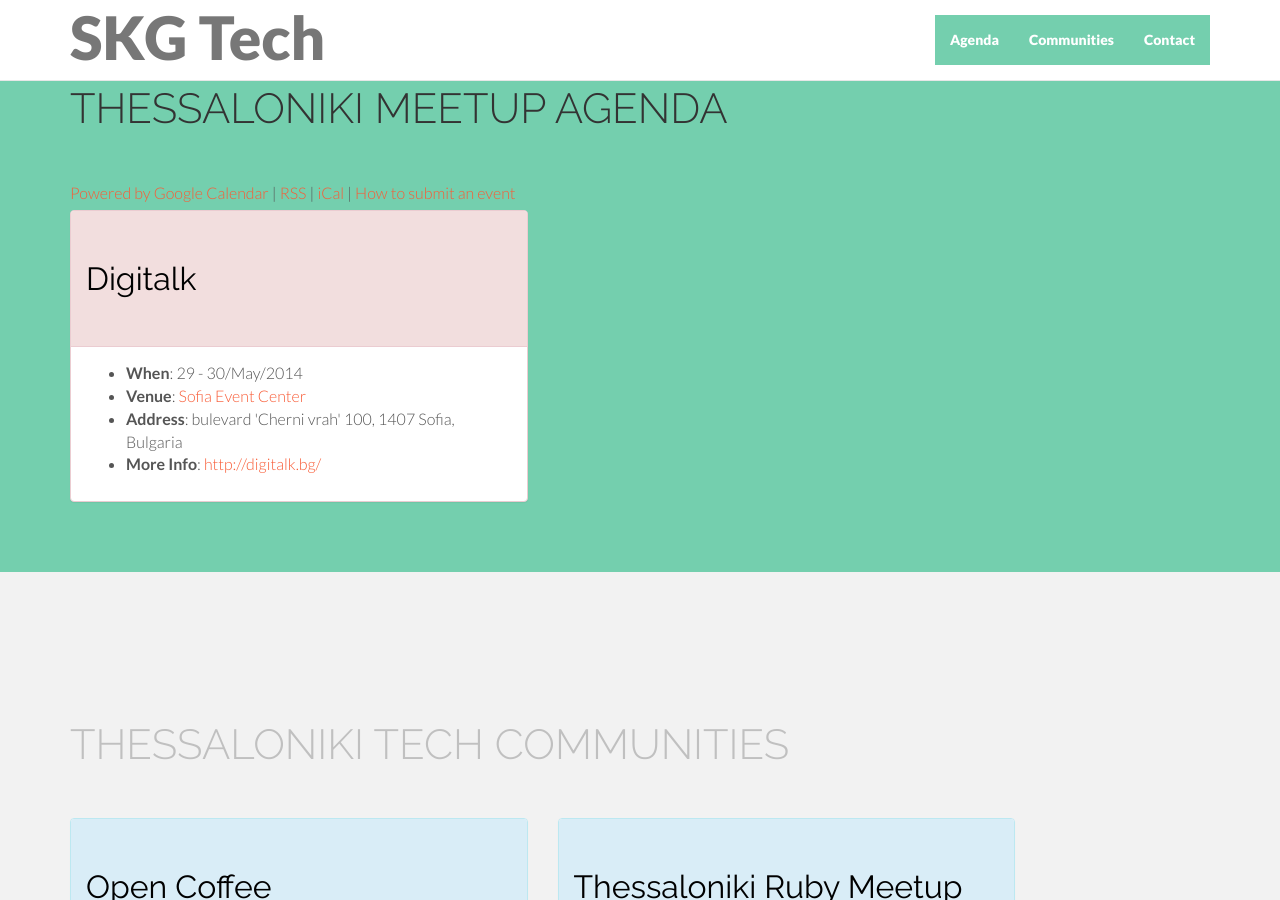
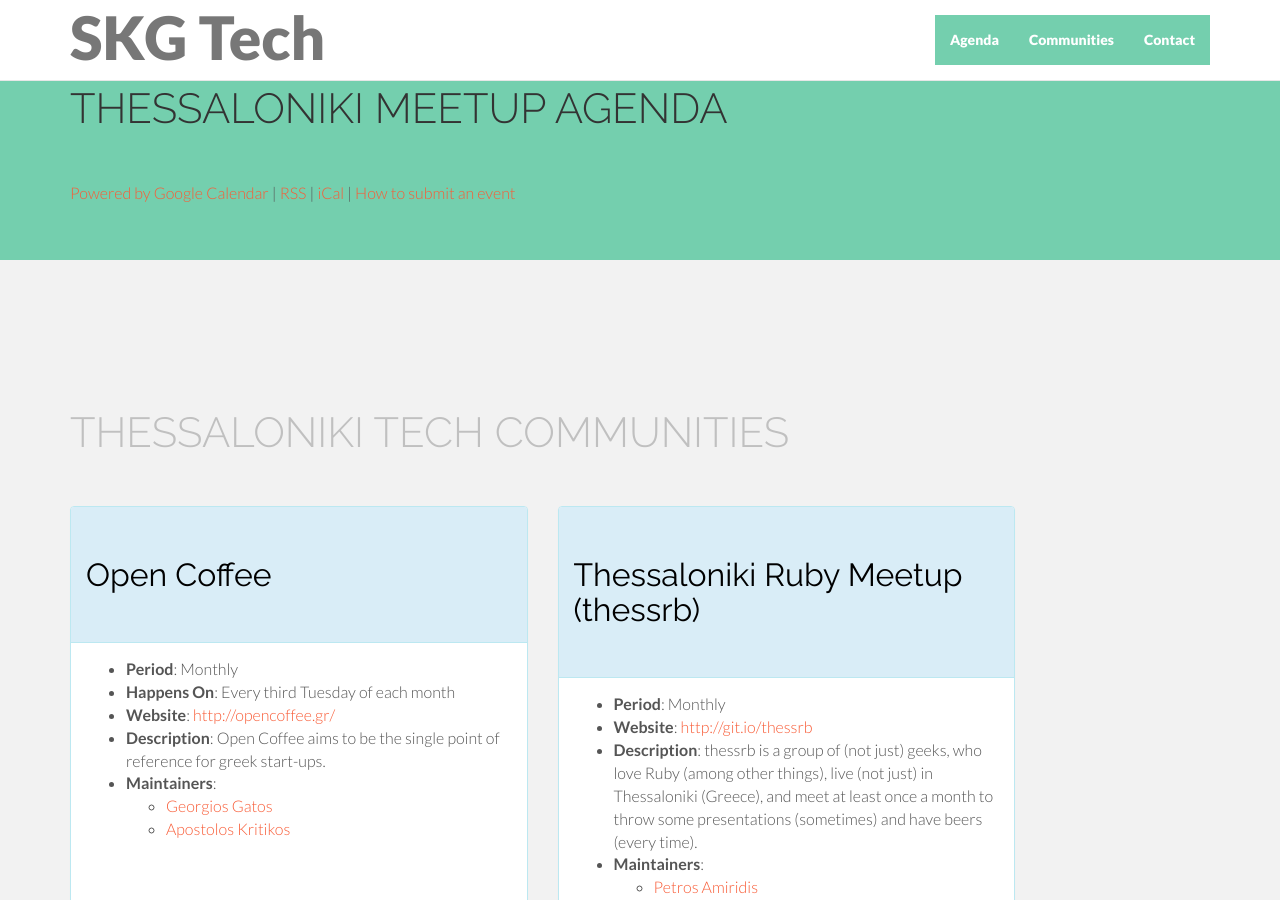
Before and after one commit to skgtech/skgtech.github.io, a Jekyll site: the page built from index.html, in a window 1280 px wide and 900 px high, scrolled down 689 px. Built offline with Jekyll 4.4.1, drawn with Linux system fonts in a browser that asks for light colours; nearby versions of some CDN libraries; Markdown is read by kramdown in place of the engine named in the settings; comment, search, counter and statistics services are not loaded.

Commit message:
remove digitalk from pinned events

```diff
--- a/_data/pinnedAgenda.yaml
+++ b/_data/pinnedAgenda.yaml
@@ -7,12 +7,6 @@
 
 # When agenda is empty, use the following stub so jekyll can build
 
-- name: "Digitalk"
-  date: "29 - 30/May/2014"
-  location: "Sofia Event Center"
-  address: "bulevard 'Cherni vrah' 100, 1407 Sofia, Bulgaria"
-  locationUrl: "https://maps.google.com/maps?ll=42.633439,23.276412&z=12&t=m&hl=en&gl=US&mapclient=embed&cid=4427007974881854907"
-  website: "http://digitalk.bg/"
 
 # To update normal events edit the google calendar.
 # - name: "Startup Live Thessaloniki"
```
